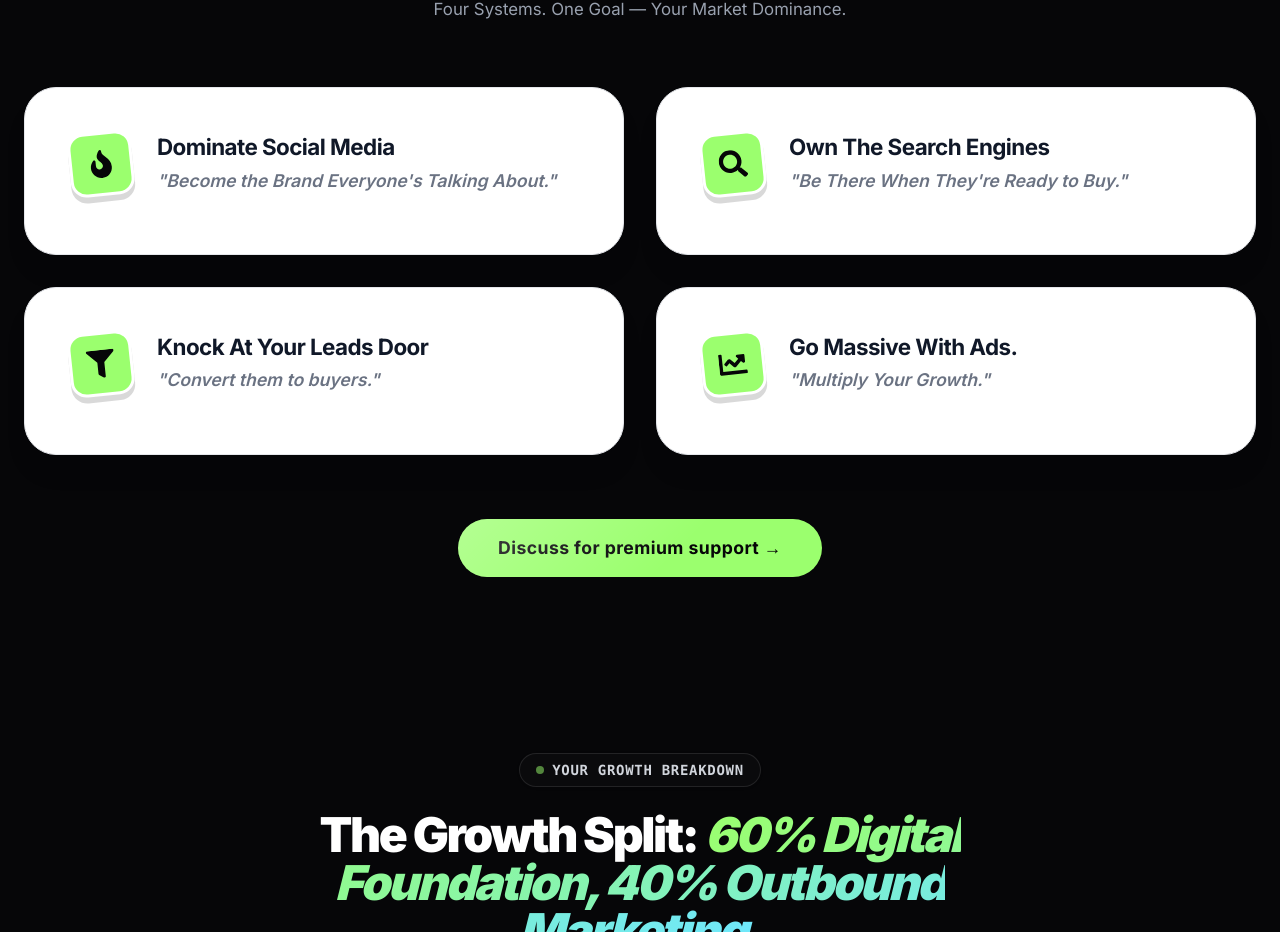
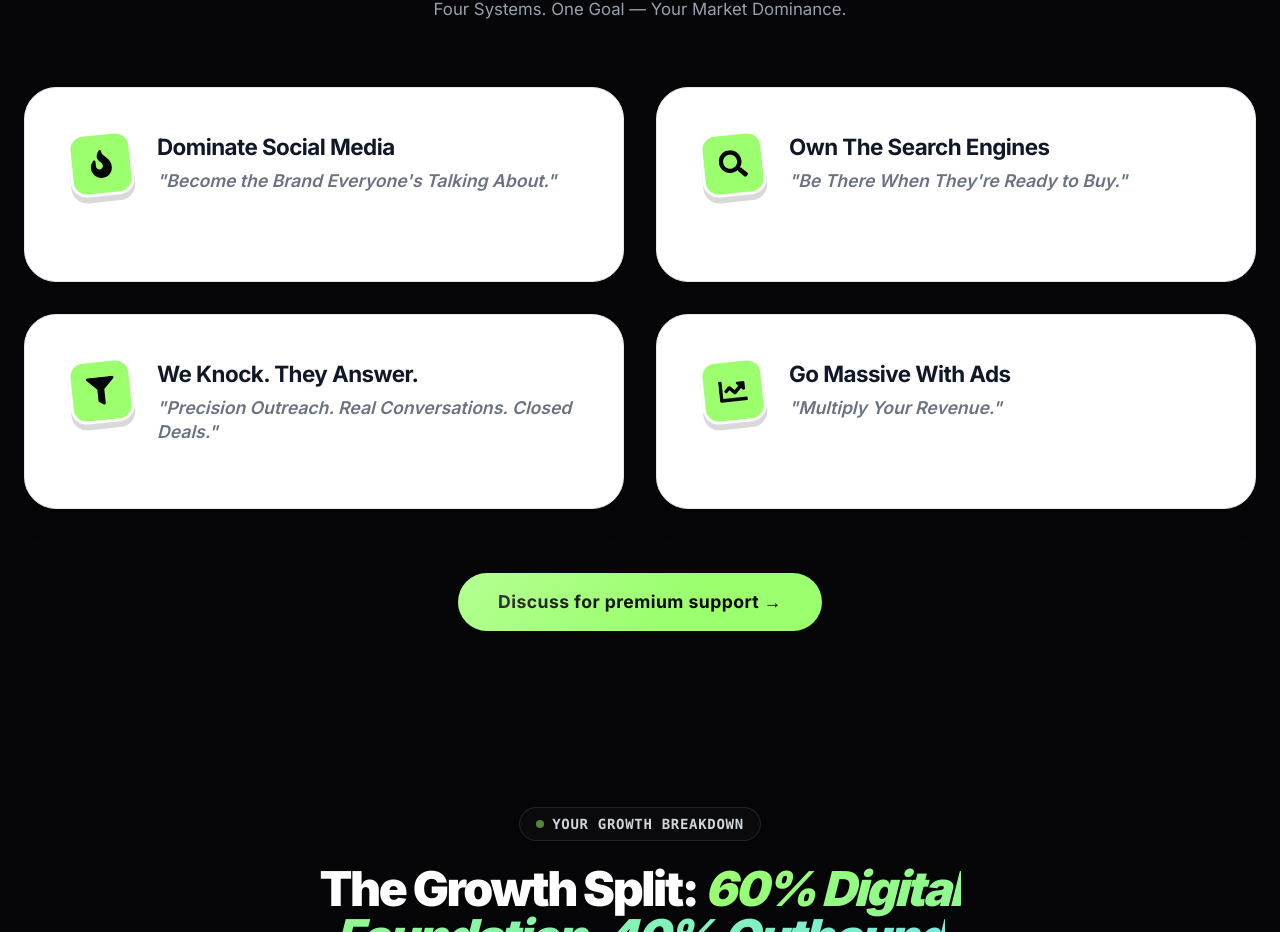
Before and after one commit to einfoengine/ablyart, a Next.js app: page / in a window 1280 px wide. Shown: the part 1134-2066 px from the top of the page. Built offline with nearby package versions, Linux system fonts and the light colour scheme.

Commit message:
Hot services: desc changed

```diff
--- a/src/components/HotServicesSection.tsx
+++ b/src/components/HotServicesSection.tsx
@@ -9,27 +9,27 @@ import { FaFire, FaSearch, FaFilter, FaChartLine } from "react-icons/fa";
 
 const services = [
   {
-    category: "Dominate social media",
+    category: "Dominate Social Media",
     title: "Become the Brand Everyone's Talking About.",
-    description: "Dominating organic reach. We architect viral content and hyper-engaged communities across every native platform.",
+    description: "End-to-end social presence: compelling content creation, posting, community engagement, growth optimization. Result? A brand people recognize, trust, and buy from.",
     icon: <FaFire size={28} />
   },
   {
-    category: "Own the search engines",
+    category: "Own the Search Engines",
     title: "Be There When They're Ready to Buy.",
-    description: "Building content monopolies. We leverage deep technical SEO and search intent to attract high-value leads entirely on autopilot.",
+    description: "Full-stack SEO: technical audits, keyword strategy, content creation, link building. Result? Your business ranking where buyers are already searching — bringing in traffic without paying for every click.",
     icon: <FaSearch size={28} />
   },
   {
-    category: "Knock at your leads door",
-    title: "Convert them to buyers.",
-    description: "High-volume, hyper-qualified B2B & B2C lead systems. We combine tailored funnels with systemic nurturing to transform traffic into closed deals.",
+    category: "We Knock. They Answer.",
+    title: "Precision Outreach. Real Conversations. Closed Deals.",
+    description: "Precision outbound: Apollo prospecting, hyper-targeted lists, personalized cold email sequences at scale. Result? Real sales conversations with decision-makers who are ready to buy.",
     icon: <FaFilter size={28} />
   },
   {
-    category: "Go Massive With Ads.",
-    title: "Multiply Your Growth.",
-    description: "Ruthless algorithmic ROI scaling. We stop funding vanity metrics and maximize closed conversions via Meta, TikTok, and Google APIs.",
+    category: "Go Massive With Ads",
+    title: "Multiply Your Revenue.",
+    description: "Performance advertising across Meta, TikTok, and Google: strategy, creatives, targeting, optimization. Result? More revenue from every dollar spent — zero wasted on vanity metrics.",
     icon: <FaChartLine size={28} />
   }
 ];
```
